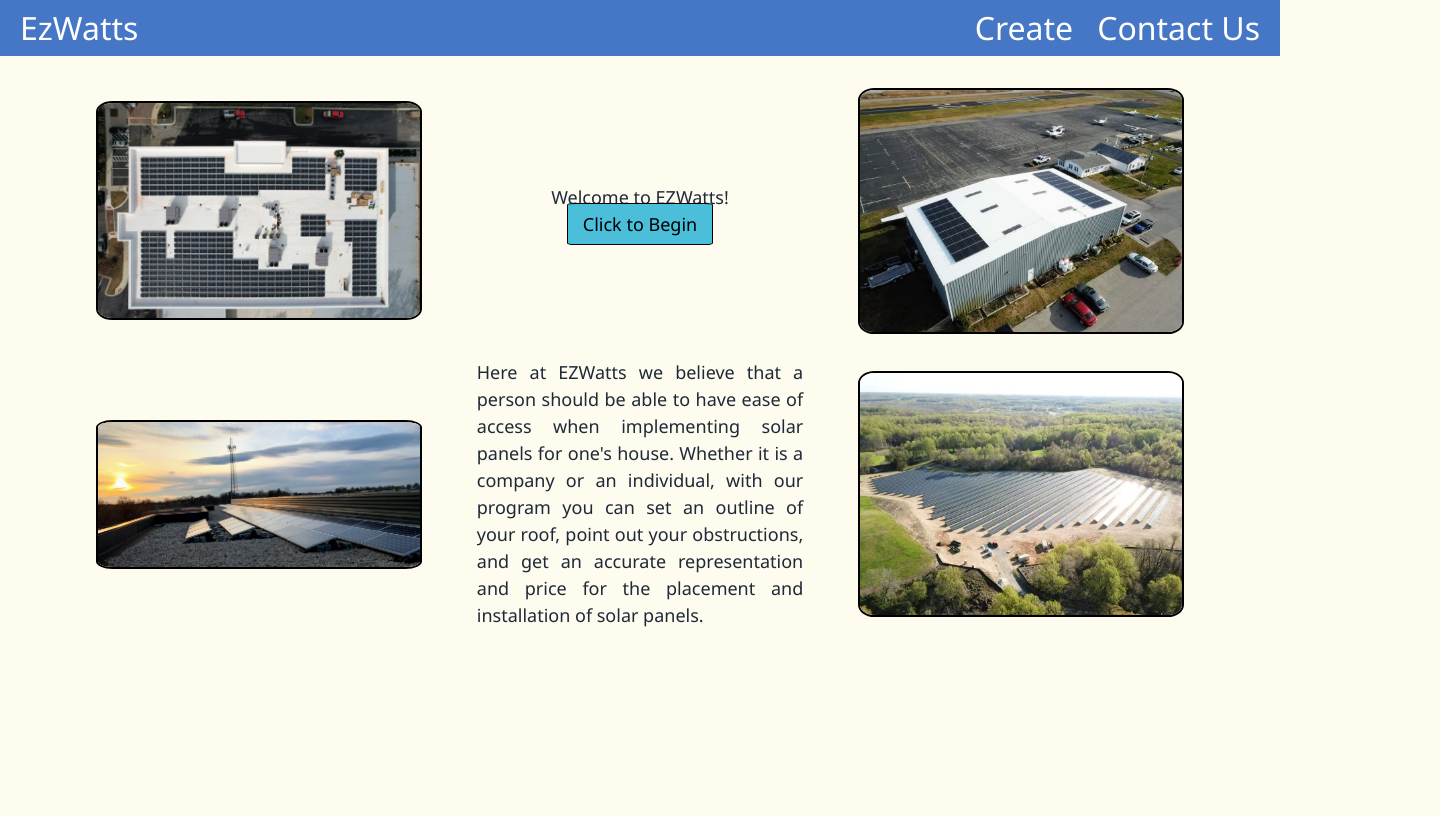
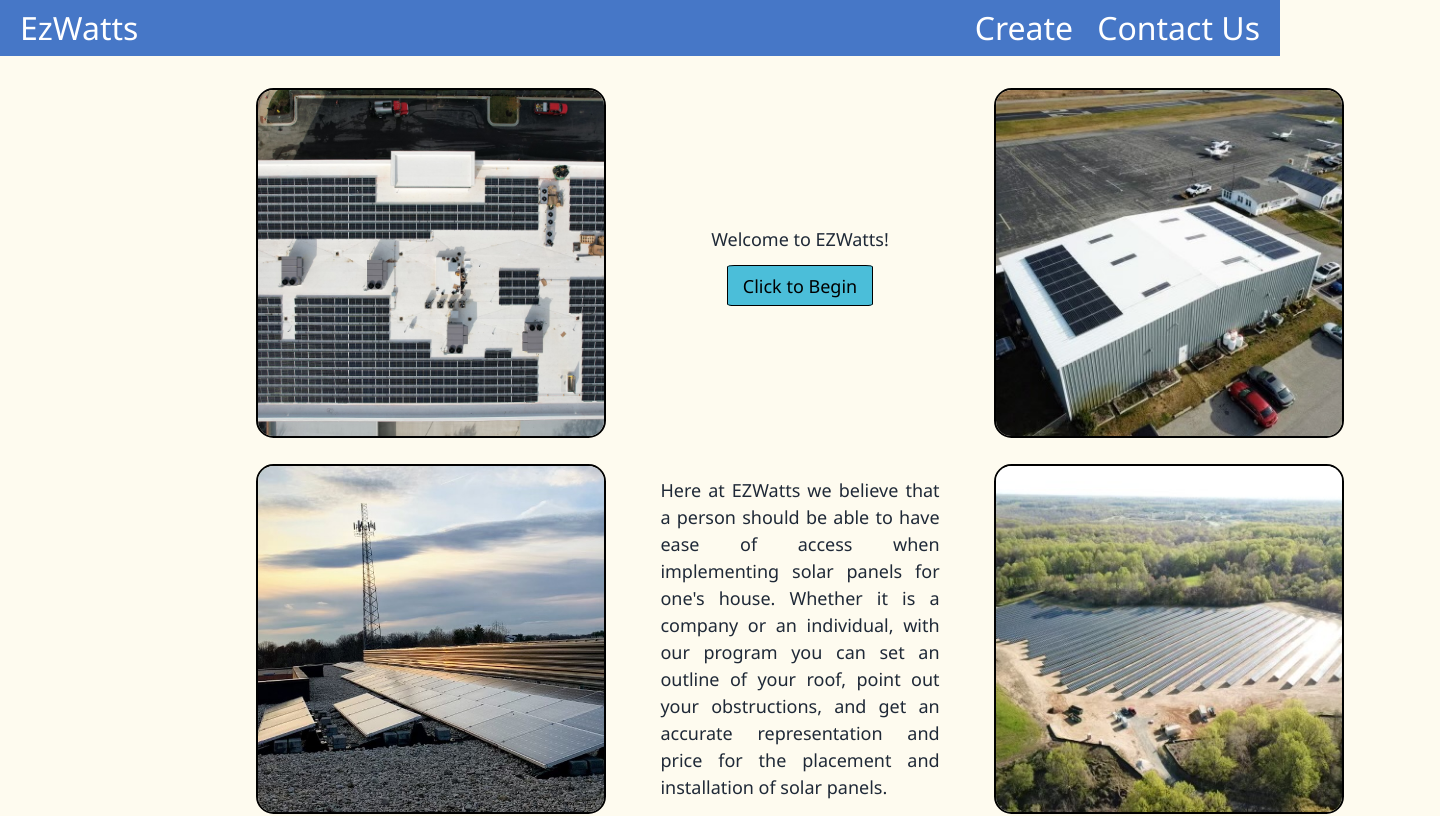
Before and after one commit to UMBC-447-Software-Engineering-Team/447-project.v1, a React (Create React App) app: page / in a window 1280 px wide. Shown: the top 816 px of the page, 1440 px wide, since content can reach past the window. Built offline with nearby package versions, Linux system fonts and the light colour scheme.

Commit message:
homepage

```diff
--- a/src/index.css
+++ b/src/index.css
@@ -135,6 +135,11 @@ form{
   display: flex;
   flex-direction: column;
   min-height: 100%;
+  width: 100%;
+  margin:7.55% 12.5%;
+  margin-top: 0;
+  /*width: 125%;
+  margin: 0 auto;*/
   text-align: center;
   font-family: 'Segoe UI', Tahoma, Geneva, Verdana, sans-serif;
 }
@@ -144,6 +149,9 @@ form{
 }
 .headText{
   width: 35%;
+}
+.headTextHeading{
+  margin-bottom: 5%;
 }
 .middleText{
   width: 35%;
@@ -177,6 +185,10 @@ form{
 .home-images{
   border-radius: 5%;
   border: black solid 2px;
+  float: left;
+  width:  350px;
+  height: 350px;
+  object-fit: cover;
 }
 /* buttons in home */
 .createbutton{
--- a/src/pages/Home.js
+++ b/src/pages/Home.js
@@ -8,7 +8,7 @@ export default function Home() {
             <div className="flexrowOne">
                 <img className="home-images" src={require('../media/solar1.jpg')} alt="" height="30%" width="30%"/>
                 <div className="headText">
-                    <h1>Welcome to EZWatts!</h1>
+                    <h1 className="headTextHeading">Welcome to EZWatts!</h1>
                         <a className="createbutton" href="./create/Create">Click to Begin</a>
                 </div>
                 <img className="home-images" src={require('../media/solar2.jpg')} alt="" height="30%" width="30%"/>
```
Also changed, not shown: 1 other file (tests, documents, lock files or other folders).
